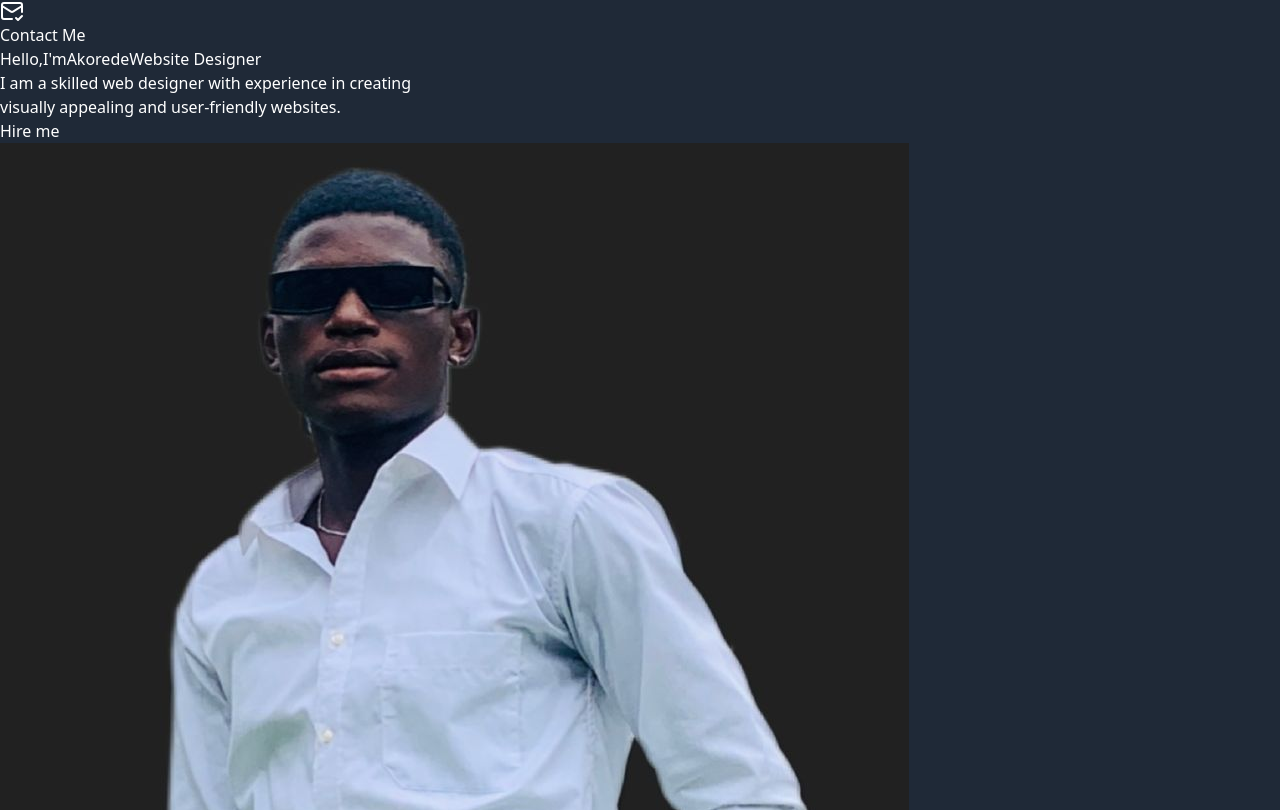
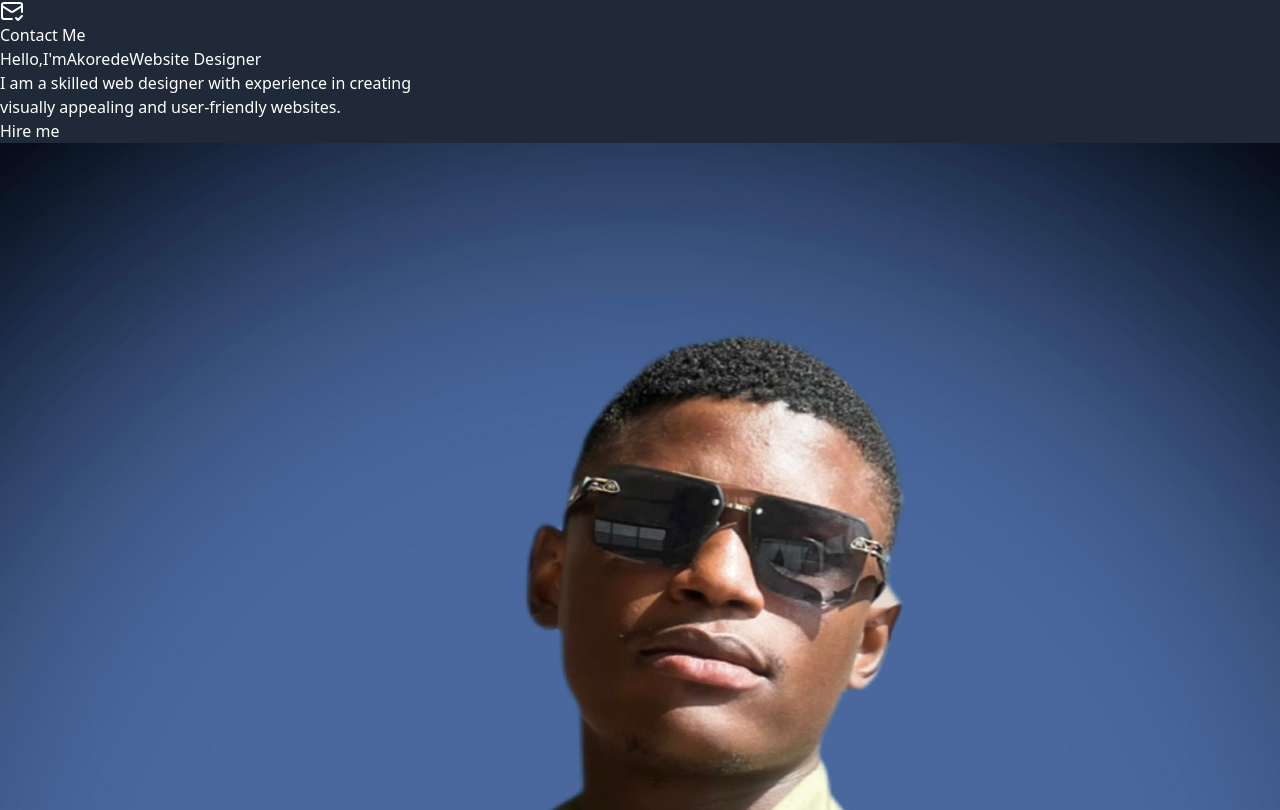
Before and after one commit to Koded247/My-Portfolio, a React (Vite) app: page / in a window 1280 px wide. Shown: the part 450-1260 px from the top of the page. Built offline with nearby package versions, Linux system fonts and the light colour scheme.

Commit message:
updated file

```diff
--- a/package.json
+++ b/package.json
@@ -4,6 +4,7 @@
   "version": "0.0.0",
   "type": "module",
   "scripts": {
+    "start": "vite",
     "dev": "vite",
     "build": "vite build",
     "lint": "eslint .",
--- a/src/components/Intro.jsx
+++ b/src/components/Intro.jsx
@@ -1,12 +1,12 @@
 import React from 'react';
-import bg from '../assets/profile.jpeg';
+import bg from '../assets/portfoto.jpeg';
 import { Link } from 'react-scroll';
 
 const Intro = () => {
   return (
     <section id='Home' className='w-screen max-w-6xl mx-auto h-screen flex flex-col md:flex-row items-center justify-between p-4 md:p-8'>
       {/* Left Side - Text */}
-      <div className='flex flex-col justify-center gap-4 w-full md:w-1/2 text-center md:text-left'>
+      <div className='flex flex-col justify-center gap-4 w-full md:w-1/2 text-center md:text-left shadow-2xl p-4'>
         <span className='text-3xl md:text-5xl font-semibold'>Hello,</span>
         <span className='text-3xl md:text-5xl'>I'm</span><span className='text-3xl md:text-5xl font-bold text-yellow-600'>Akorede</span>
         <span className='text-3xl md:text-5xl'>Website Designer</span>
@@ -21,8 +21,8 @@ const Intro = () => {
       </div>
 
       {/* Right Side - Image */}
-      <div className='w-full md:w-1/2 flex justify-center md:justify-end mt-8 md:mt-0'>
-        <img src={bg} alt="profile" className='h-auto w-2/3 md:w-1/2 object-cover rounded-full' />
+      <div className='w-full md:w-1/2 flex justify-center md:justify-end mt-8 md:mt-0 '>
+        <img src={bg} alt="profile" className='h-auto w-2/3 md:w-3/5 object-cover rounded-full ' />
       </div>
     </section>
   );
```
Also changed, not shown: src/assets/foto.jpeg (added), src/assets/portfoto.jpeg (added).
